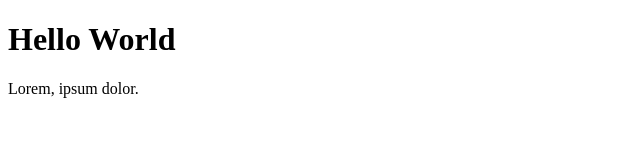
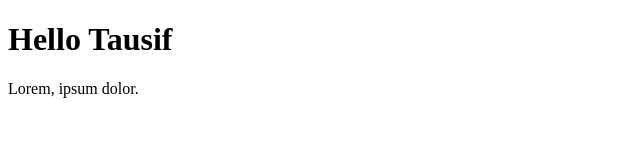
Before and after one commit to Tausifqureshi/React_Revision, a React (Vite) app: page / in a window 1280 px wide. Shown: the top 160 px of the page, without its empty margins (0-640 px from the left). Built offline with nearby package versions, Linux system fonts and the light colour scheme.

Commit message:
JSX-File-Updated

```diff
--- a/src/App.jsx
+++ b/src/App.jsx
@@ -1,11 +1,15 @@
 import React from "react";
+
+
 export default function App() {
+  let firstName = "Tausif";
   return (
+
     <React.StrictMode>
       <React.Fragment>
+        <h1> Hello {firstName} </h1>
+        <p>Lorem, ipsum dolor.</p>
 
-        <h1> Hello World</h1>
-        <p>Lorem, ipsum dolor.</p>
       </React.Fragment>
     </React.StrictMode>
   );
```
Also changed, not shown: src/jsx-file/JsxRules.jsx (added, +76 -0 lines).
